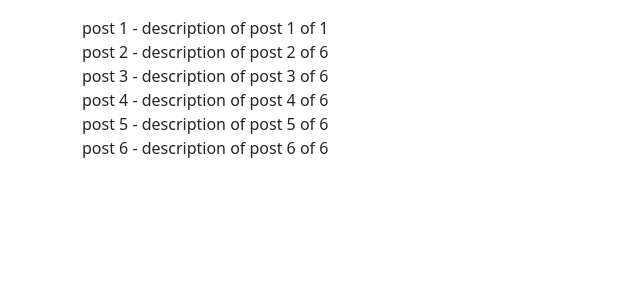
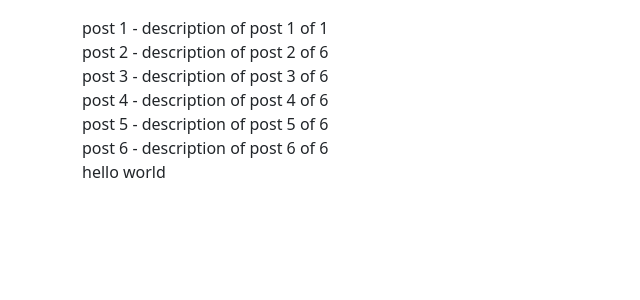
Before and after one commit to OwenDdev/SENG2045_A3_Django, a Django app: page / in a window 1280 px wide. Shown: the top 300 px of the page, without its empty margins (0-640 px from the left). Run offline with Django 5.2, Linux system fonts and the light colour scheme; data comes from the database, SQL or seed files in the repository; some libraries are stand-ins or nearby versions.

Commit message:
first DOM Manipulation and Ajax call.

```diff
--- a/dj_ajax/src/posts/static/posts/main.js
+++ b/dj_ajax/src/posts/static/posts/main.js
@@ -1 +1,17 @@
 console.log("Hello world");
+
+const helloWorldBox = document.getElementById('hello-world')
+
+// helloWorldBox.innerHTML ='Hello <b>world<b>'
+
+$.ajax({
+        type: "GET",
+        url: '/hello-world/',
+        success: function(response){
+            console.log("success", response.text)
+            helloWorldBox.textContent = response.text
+        },
+        error: function (error) {
+            console.log('error', error)
+        }
+})
--- a/dj_ajax/src/posts/templates/posts/main.html
+++ b/dj_ajax/src/posts/templates/posts/main.html
@@ -10,7 +10,8 @@ posts
 {% endblock title %}
 
 {% block content %}
-{% for obj in qs%}
-    {{obj.title}} - {{obj.body}} <br>
-{%endfor%}
+    {% for obj in qs%}
+        {{obj.title}} - {{obj.body}} <br>
+    {%endfor%}
+    <div id="hello-world"></div>
 {% endblock content %}
--- a/dj_ajax/src/posts/urls.py
+++ b/dj_ajax/src/posts/urls.py
@@ -1,10 +1,14 @@
 from django.urls import path
 from .views import (
     post_list_and_create,
+
+    hello_world_view
 )
 
 app_name = 'posts'
 
 urlpatterns = [
     path('', post_list_and_create, name="main-board"),
+
+    path('hello-world/', hello_world_view, name='hello-world')
 ]
--- a/dj_ajax/src/posts/views.py
+++ b/dj_ajax/src/posts/views.py
@@ -1,7 +1,11 @@
 from django.shortcuts import render
 from .models import Post
+from django.http import JsonResponse
 # Create your views here.
 
 def post_list_and_create(request):
     qs = Post.objects.all()
     return render(request, 'posts/main.html', {'qs':qs})
+
+def hello_world_view(request):
+    return JsonResponse({'text': 'hello world'})
```
